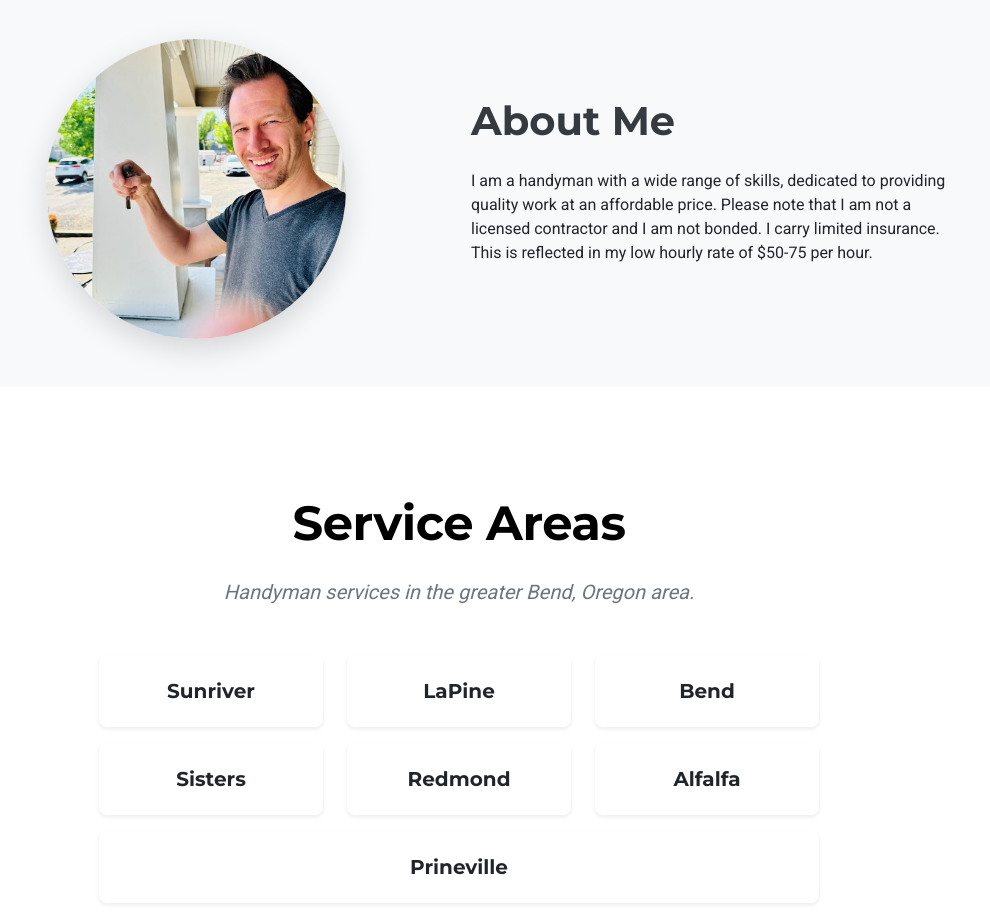
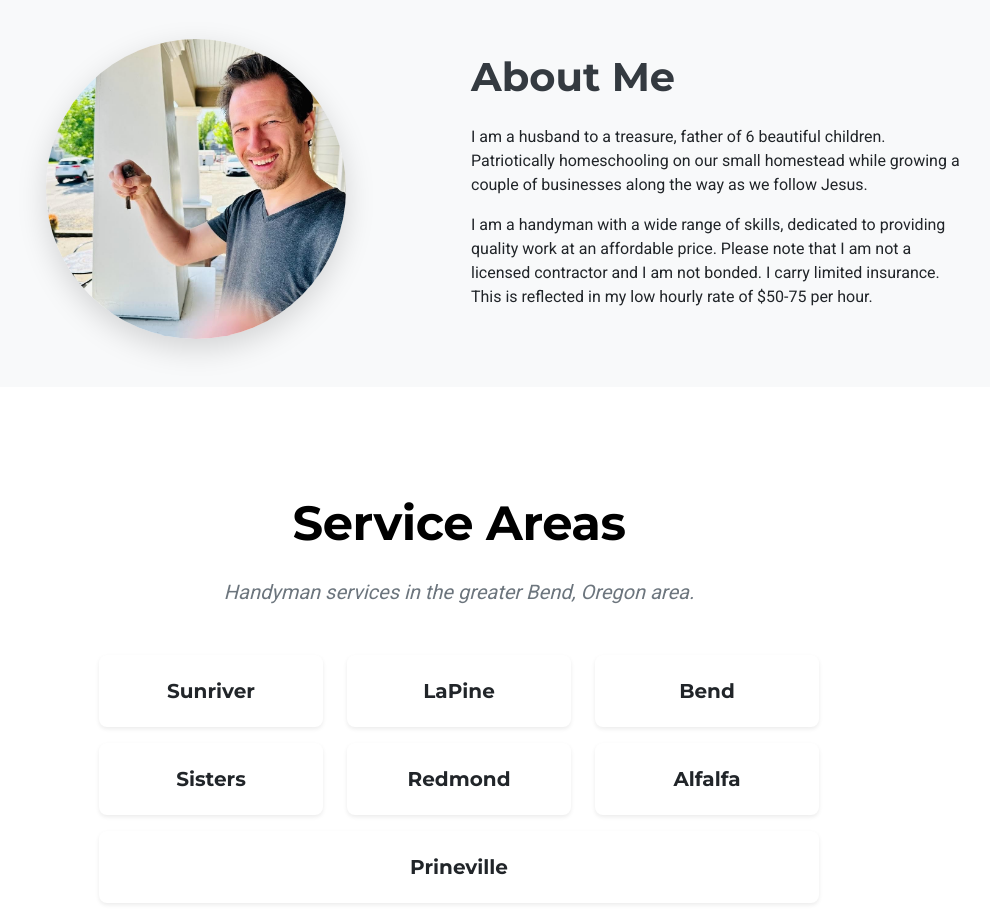
Before and after one commit to The-Portland-Company/handyman, a Next.js app: page / in a window 1280 px wide. Shown: the part 2460-3382 px from the top of the page, without its empty margins (181-1171 px from the left). Built offline with nearby package versions, Linux system fonts and the light colour scheme.

Commit message:
Add personal and family information to About section
Added introductory paragraph about family, homeschooling, homesteading and faith

🤖 Generated with [Claude Code](https://claude.ai/code)

Co-Authored-By: Claude <noreply@anthropic.com>

```diff
--- a/src/app/page.tsx
+++ b/src/app/page.tsx
@@ -198,6 +198,9 @@ export default function Home() {
                 <Col id="about-text-col" md={6}>
                   <h2 id="about-title" className="mb-4 display-6 fw-bold">About Me</h2>
                   <p id="about-description">
+                    I am a husband to a treasure, father of 6 beautiful children. Patriotically homeschooling on our small homestead while growing a couple of businesses along the way as we follow Jesus.
+                  </p>
+                  <p id="about-skills">
                     I am a handyman with a wide range of skills, dedicated to providing quality work at an affordable price. Please note that I am not a licensed contractor and I am not bonded. I carry limited insurance. This is reflected in my low hourly rate of $50-75 per hour.
                   </p>
                 </Col>
```
